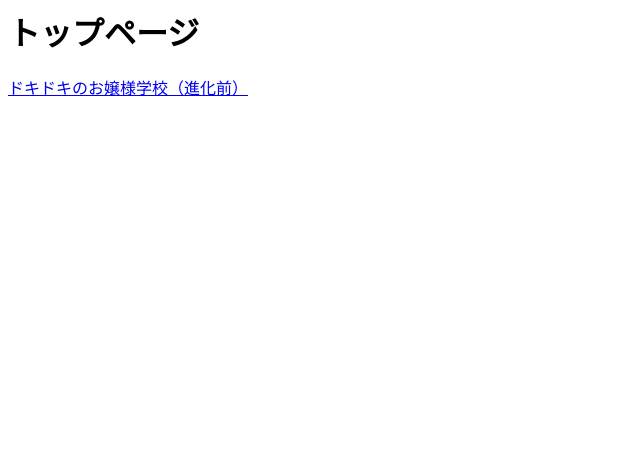
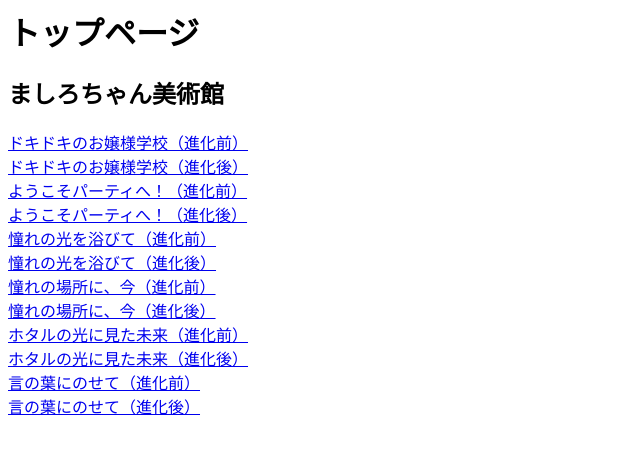
Before and after one commit to sanasakuno/development, a plain HTML site: page webapp/index.html in a window 1280 px wide. Shown: the whole page, without its empty margins (0-640 px from the left). Drawn offline with Linux system fonts and the light colour scheme.

Commit message:
トップページ修正

```diff
--- a/webapp/index.html
+++ b/webapp/index.html
@@ -3,8 +3,42 @@
 	</head>
 	<body>
 		<h1>トップページ</h1>
+		<h2>ましろちゃん美術館</h2>
 		<div>
 			<a href="../image/BangDream/mashiro1.png">ドキドキのお嬢様学校（進化前）</a>
 		</div>
+		<div>
+			<a href="../image/BangDream/mashiro2.png">ドキドキのお嬢様学校（進化後）</a>
+		</div>
+		<div>
+			<a href="../image/BangDream/mashiro3.png">ようこそパーティへ！（進化前）</a>
+		</div>
+		<div>
+			<a href="../image/BangDream/mashiro4.png">ようこそパーティへ！（進化後）</a>
+		</div>
+		<div>
+			<a href="../image/BangDream/mashiro5.png">憧れの光を浴びて（進化前）</a>
+		</div>
+		<div>
+			<a href="../image/BangDream/mashiro6.png">憧れの光を浴びて（進化後）</a>
+		</div>
+		<div>
+			<a href="../image/BangDream/mashiro7.png">憧れの場所に、今（進化前）</a>
+		</div>
+		<div>
+			<a href="../image/BangDream/mashiro8.png">憧れの場所に、今（進化後）</a>
+		</div>
+		<div>
+			<a href="../image/BangDream/mashiro7.png">ホタルの光に見た未来（進化前）</a>
+		</div>
+		<div>
+			<a href="../image/BangDream/mashiro8.png">ホタルの光に見た未来（進化後）</a>
+		</div>
+		<div>
+			<a href="../image/BangDream/mashiro9.png">言の葉にのせて（進化前）</a>
+		</div>
+		<div>
+			<a href="../image/BangDream/mashiro10.png">言の葉にのせて（進化後）</a>
+		</div>
 	</body>
 </html>
```
